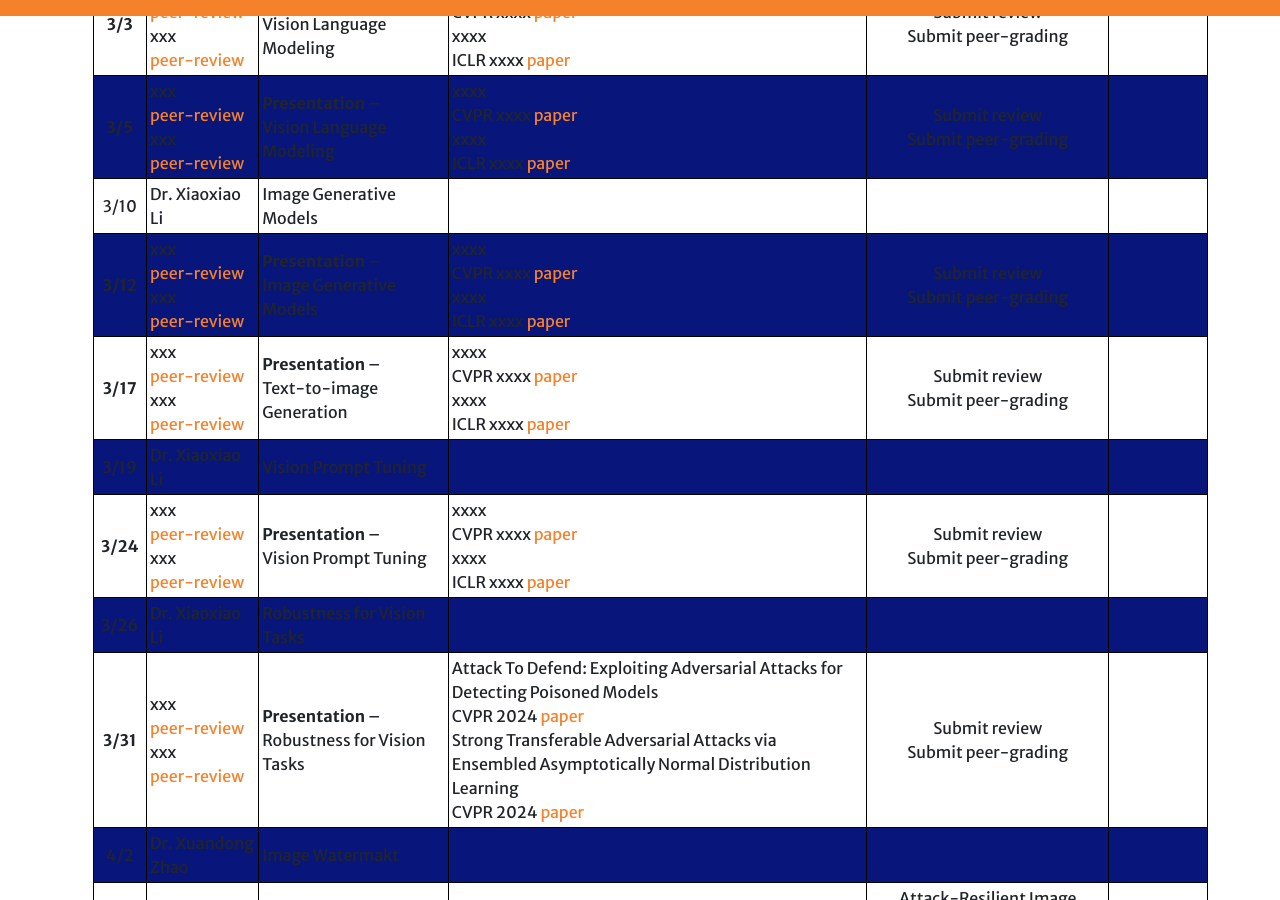
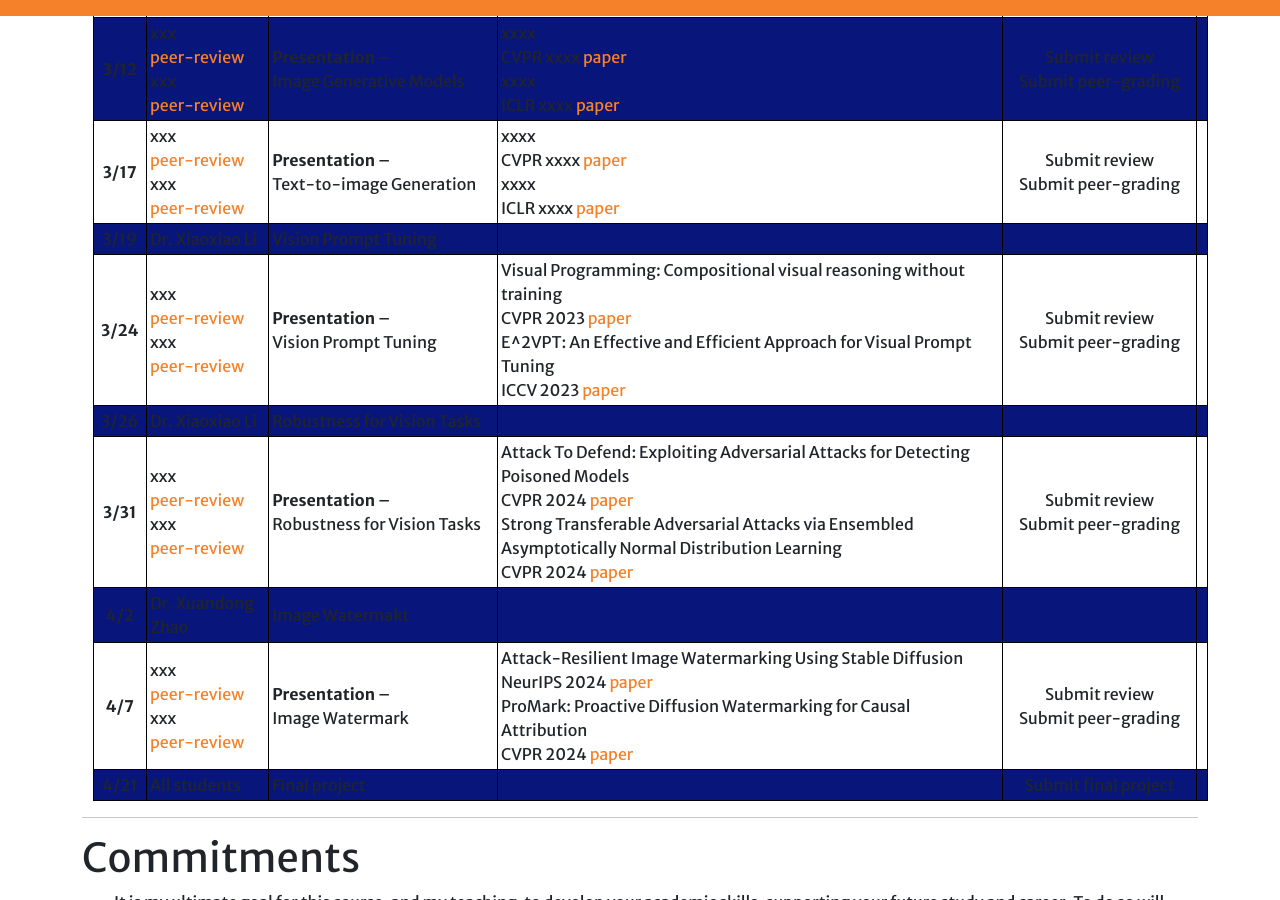
Before and after one commit to ubc-tea/EECE-570-2024w2, a Jekyll site: the page built from index.md, in a window 1280 px wide and 900 px high, scrolled down 3213 px. Built offline with Jekyll 4.4.1, drawn with Linux system fonts in a browser that asks for light colours; a script that is not in the unit is left out; our own code applies the rules of GitHub Pages for plain Markdown files.

Commit message:
Update index.md

```diff
--- a/index.md
+++ b/index.md
@@ -142,11 +142,11 @@ Our schedule will be updated during the semester. Please frequently check the sc
 |**3/12** | xxx   <br> [peer-review]() <br>  xxx  <br> [peer-review]() | **Presentation** – <br> Image Generative Models | xxxx <br> CVPR xxxx [paper]() <br> xxxx <br> ICLR xxxx [paper]()|  Submit review <br> Submit peer-grading        |                 |
 |**3/17** | xxx   <br> [peer-review]() <br>  xxx  <br> [peer-review]() | **Presentation** – <br> Text-to-image Generation | xxxx <br> CVPR xxxx [paper]() <br> xxxx <br> ICLR xxxx [paper]()|  Submit review <br> Submit peer-grading           |
 | 3/19  | Dr. Xiaoxiao Li | Vision Prompt Tuning                    |                  |                                   |
-|**3/24** | xxx   <br> [peer-review]() <br>  xxx  <br> [peer-review]() | **Presentation** – <br> Vision Prompt Tuning | xxxx <br> CVPR xxxx [paper]() <br> xxxx <br> ICLR xxxx [paper]()|  Submit review <br> Submit peer-grading           |
+|**3/24** | xxx   <br> [peer-review]() <br>  xxx  <br> [peer-review]() | **Presentation** – <br> Vision Prompt Tuning | Visual Programming: Compositional visual reasoning without training <br> CVPR 2023 [paper](https://arxiv.org/pdf/2211.11559) <br> E^2VPT: An Effective and Efficient Approach for Visual Prompt Tuning <br> ICCV 2023 [paper](https://openaccess.thecvf.com/content/ICCV2023/papers/Han_E2VPT_An_Effective_and_Efficient_Approach_for_Visual_Prompt_Tuning_ICCV_2023_paper.pdf)|  Submit review <br> Submit peer-grading           |
 | 3/26  | Dr. Xiaoxiao Li | Robustness for Vision Tasks                    |                  |                                   |
 |**3/31** | xxx   <br> [peer-review]() <br>  xxx  <br> [peer-review]() | **Presentation** – <br> Robustness for Vision Tasks  | Attack To Defend: Exploiting Adversarial Attacks for Detecting Poisoned Models <br> CVPR 2024 [paper](https://openaccess.thecvf.com/content/CVPR2024/papers/Fares_Attack_To_Defend_Exploiting_Adversarial_Attacks_for_Detecting_Poisoned_Models_CVPR_2024_paper.pdf) <br>Strong Transferable Adversarial Attacks via Ensembled Asymptotically Normal Distribution Learning <br> CVPR 2024 [paper](https://arxiv.org/pdf/2411.07231v1)|  Submit review <br> Submit peer-grading           |
 | 4/2  | Dr. Xuandong Zhao | Image Watermakt                  |                  |                                   |
-| **4/7**  | | xxx   <br> [peer-review]() <br>  xxx  <br> [peer-review]() | **Presentation** – <br> Image Watermark | Attack-Resilient Image Watermarking Using Stable Diffusion <br> NeurIPS 2024 [paper](https://openreview.net/pdf?id=e6KrSouGHJ) <br>ProMark: Proactive Diffusion Watermarking for Causal Attribution <br> CVPR 2024 [paper](https://openaccess.thecvf.com/content/CVPR2024/papers/Asnani_ProMark_Proactive_Diffusion_Watermarking_for_Causal_Attribution_CVPR_2024_paper.pdf)|  Submit review <br> Submit peer-grading           |
+| **4/7**  |  xxx   <br> [peer-review]() <br>  xxx  <br> [peer-review]() | **Presentation** – <br> Image Watermark | Attack-Resilient Image Watermarking Using Stable Diffusion <br> NeurIPS 2024 [paper](https://openreview.net/pdf?id=e6KrSouGHJ) <br>ProMark: Proactive Diffusion Watermarking for Causal Attribution <br> CVPR 2024 [paper](https://openaccess.thecvf.com/content/CVPR2024/papers/Asnani_ProMark_Proactive_Diffusion_Watermarking_for_Causal_Attribution_CVPR_2024_paper.pdf)|  Submit review <br> Submit peer-grading           |
 | 4/21  | All students      | Final project                                                        |                  | Submit final project              |
 
 <hr>
```
